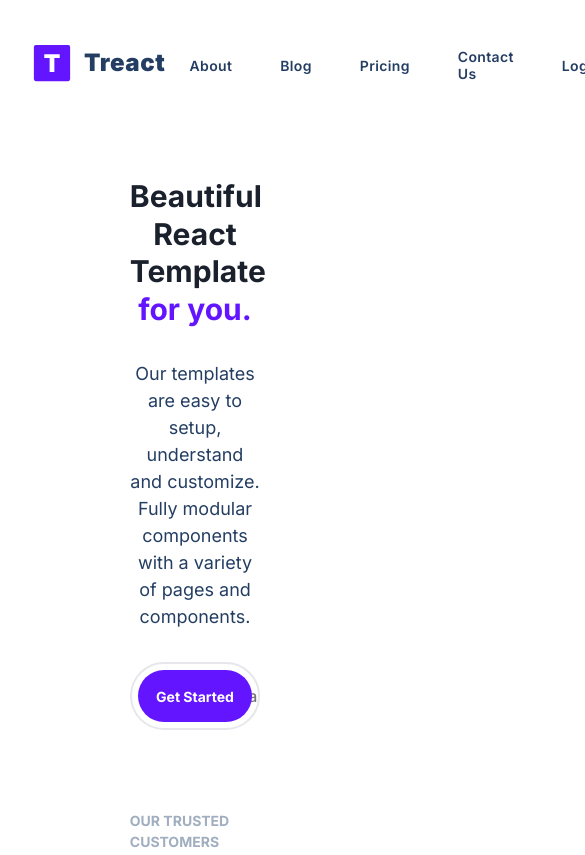
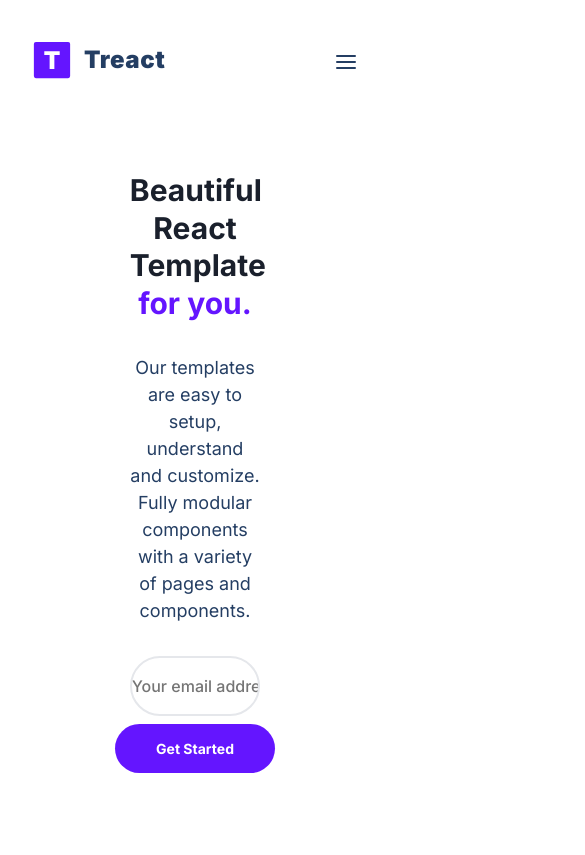
Before and after one commit to moodycreations/treact, a plain HTML site: page index.html in a window 390 px wide. Shown: the top 855 px of the page, 585 px wide, since content can reach past the window. Drawn offline with Linux system fonts and the light colour scheme.

Commit message:
Responsive changes

```diff
--- a/style.css
+++ b/style.css
@@ -235,11 +235,13 @@ nav {
 }
 
 .btn__menu {
-    display: none;
+    display: none; /* desktop */
     background: transparent;
     border: none;
     transition: all 300ms ease;
-}
+    position: relative;
+}
+
 
 .btn__menu--hover {
     filter: invert(26%) sepia(94%) saturate(7476%) hue-rotate(261deg) brightness(94%) contrast(115%);
@@ -1498,9 +1500,7 @@ MOBILE RESPONSIVENESS ↓
 
 
 @media(max-width: 1280px) {
-    .btn__menu {
-    display: block;
-}
+
     header .row {
         align-items: flex-end;
 }
@@ -1548,20 +1548,20 @@ MOBILE RESPONSIVENESS ↓
 
 @media (max-width: 1024px) {
 
-    .btn__menu {
+.nav__links{
+    display: none;
+    gap: 32px;
+}
+.btn__menu{
     display: block;
 }
+
 header .row {
     flex-direction: column;
     align-items: center;
 }
 footer {
     padding: 80px 32px;
-    }
-
-    .nav__links {
-        text-decoration: none;
-    }
 }
 
 .header__description,
@@ -1679,6 +1679,16 @@ MOBILE RESPONSIVENESS ↓
   }
 
 @media(max-width: 768px) {
+
+    .plans{
+        flex-direction: column;
+        align-items: center;
+    }
+
+.btn__menu--svg {
+    display: block;
+}
+
 .features {
     justify-content: center;
   }
@@ -1765,31 +1775,34 @@ MOBILE RESPONSIVENESS ↓
 }
 }
 
+
+
 @media(max-width: 640px) {
-    .section__title {
-line-height: 1.25;
-}
+
 .container {
     padding: 80px 0;
 }
+
 .nav__logo {
     margin: 8px 0;
     padding-bottom: 4px;
 }
+
+
 main {
     margin-bottom: 80px;
 }
 }
 .header__email {
-    height: 68px;
-}
+    flex-direction: column;
+    height: auto;
+}
+
 .header__email--input {
     position: static;
     padding: 16px 0;
-    padding-left: 32px;
     line-height: 1.5;
-    height: 68px;
-    position: absolute;
+    text-align: center;
 }
 .header__email--btn {
     width: 100%;
```
Also changed, not shown: index.html (+5 -0 lines). Lines whose indentation alone changed are shown as unchanged.
